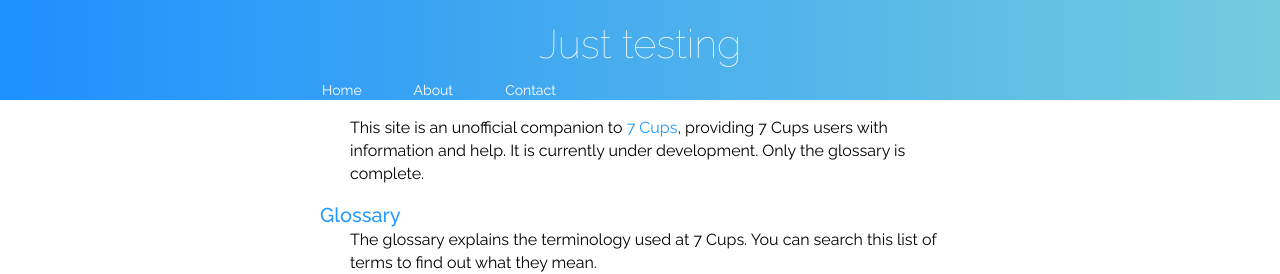
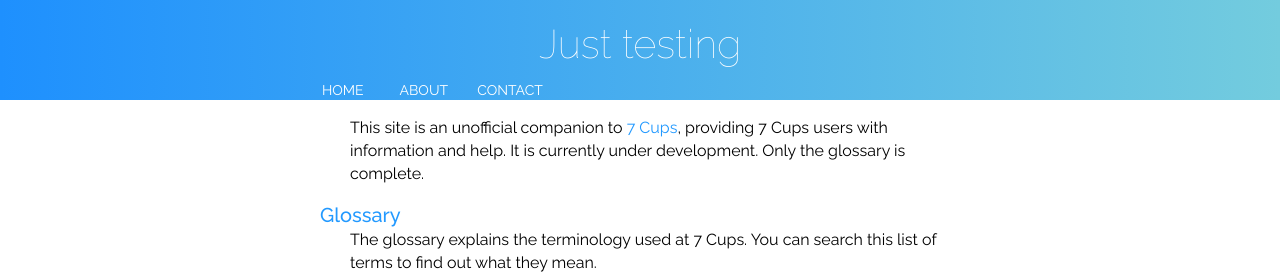
Before and after one commit to RarelyCharlie/rarelycharlie.github.io, a Jekyll site: the page built from index.md, in a window 1280 px wide. Shown: the top 274 px of the page. Built offline with Jekyll 4.4.1, drawn with Linux system fonts in a browser that asks for light colours.

Commit message:
reduce widths, add links

```diff
--- a/_includes/menu.html
+++ b/_includes/menu.html
@@ -3,13 +3,14 @@ html {padding-top: 100px;}
 #header {height: 100px;}
 #menu {font-size: 14px; line-height: 20px; height: 20px; color: white; position: fixed; top: 80px; width: 100%;}
 #menu ul {display: block; width: 640px; background: transparent; color: white; margin: 0 auto; padding: 0; text-align: left;}
-#menu li {display: inline-block; padding: 0 2px; min-width: 6em; text-transform: capitalize;}
-#menu li:hover {color: #66a;}
+#menu li {display: inline-block; padding: 0 2px; min-width: 5em; text-transform: uppercase; cursor: pointer;}
+#menu li:hover {color: #66a; background: rgba(0, 0, 255, .05);}
+#menu li a {color: inherit;}
 </style>
 <div id="menu">
 <ul>
-<li>Home</li>
-<li>About</li>
-<li>Contact</li>
+  <li><a href="/">Home</a></li>
+  <li><a href="/about">About</a></li>
+  <li><a href="/contact">Contact</a></li>
 </ul>
 </div>
```
